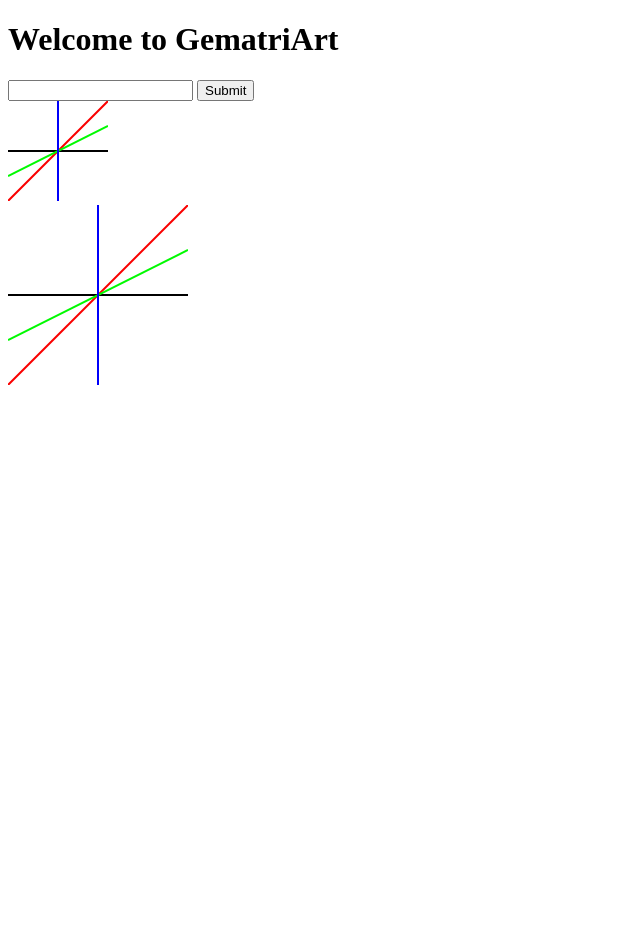
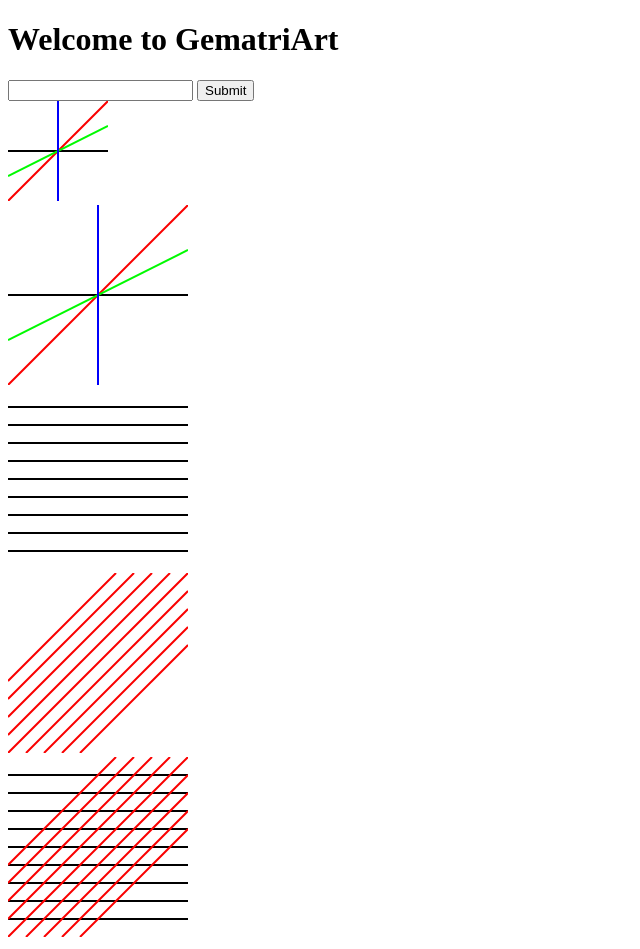
Before and after one commit to SammySteiner/gematri_art, a plain HTML site: page index.html in a window 1280 px wide. Shown: the whole page, without its empty margins (0-640 px from the left). Before the commit the page ends 800 px from the top, so only its background shows below. Drawn offline with Linux system fonts and the light colour scheme.

Commit message:
cleaned up some code in index.js and played around with lines in index.html to map out the math for index.js

```diff
--- a/index.html
+++ b/index.html
@@ -30,6 +30,56 @@
       </svg>
     </div>
 
+    <div id="artss">
+      <svg width="180" height="180">
+        <line x1="0" y1="90" x2="180" y2="90" style="stroke:rgb(0,0,0);stroke-width:2"/>
+        <line x1="0" y1="72" x2="180" y2="72" style="stroke:rgb(0,0,0);stroke-width:2"/>
+        <line x1="0" y1="54" x2="180" y2="54" style="stroke:rgb(0,0,0);stroke-width:2"/>
+        <line x1="0" y1="36" x2="180" y2="36" style="stroke:rgb(0,0,0);stroke-width:2"/>
+        <line x1="0" y1="18" x2="180" y2="18" style="stroke:rgb(0,0,0);stroke-width:2"/>
+        <line x1="0" y1="108" x2="180" y2="108" style="stroke:rgb(0,0,0);stroke-width:2"/>
+        <line x1="0" y1="126" x2="180" y2="126" style="stroke:rgb(0,0,0);stroke-width:2"/>
+        <line x1="0" y1="144" x2="180" y2="144" style="stroke:rgb(0,0,0);stroke-width:2"/>
+        <line x1="0" y1="162" x2="180" y2="162" style="stroke:rgb(0,0,0);stroke-width:2"/>
+      </svg>
+    </div>
+    <div id="artsss">
+      <svg width="180" height="180">
+        <line x1="0" y1="180" x2="180" y2="0" style="stroke:rgb(250,0,0);stroke-width:2"/>
+        <line x1="18" y1="180" x2="180" y2="18" style="stroke:rgb(250,0,0);stroke-width:2"/>
+        <line x1="36" y1="180" x2="180" y2="36" style="stroke:rgb(250,0,0);stroke-width:2"/>
+        <line x1="54" y1="180" x2="180" y2="54" style="stroke:rgb(250,0,0);stroke-width:2"/>
+        <line x1="72" y1="180" x2="180" y2="72" style="stroke:rgb(250,0,0);stroke-width:2"/>
+        <line x1="0" y1="162" x2="162" y2="0" style="stroke:rgb(250,0,0);stroke-width:2"/>
+        <line x1="0" y1="144" x2="144" y2="0" style="stroke:rgb(250,0,0);stroke-width:2"/>
+        <line x1="0" y1="126" x2="126" y2="0" style="stroke:rgb(250,0,0);stroke-width:2"/>
+        <line x1="0" y1="108" x2="108" y2="0" style="stroke:rgb(250,0,0);stroke-width:2"/>
+      </svg>
+    </div>
+
+    <div id="artss">
+      <svg width="180" height="180">
+        <line x1="0" y1="90" x2="180" y2="90" style="stroke:rgb(0,0,0);stroke-width:2"/>
+        <line x1="0" y1="72" x2="180" y2="72" style="stroke:rgb(0,0,0);stroke-width:2"/>
+        <line x1="0" y1="54" x2="180" y2="54" style="stroke:rgb(0,0,0);stroke-width:2"/>
+        <line x1="0" y1="36" x2="180" y2="36" style="stroke:rgb(0,0,0);stroke-width:2"/>
+        <line x1="0" y1="18" x2="180" y2="18" style="stroke:rgb(0,0,0);stroke-width:2"/>
+        <line x1="0" y1="108" x2="180" y2="108" style="stroke:rgb(0,0,0);stroke-width:2"/>
+        <line x1="0" y1="126" x2="180" y2="126" style="stroke:rgb(0,0,0);stroke-width:2"/>
+        <line x1="0" y1="144" x2="180" y2="144" style="stroke:rgb(0,0,0);stroke-width:2"/>
+        <line x1="0" y1="162" x2="180" y2="162" style="stroke:rgb(0,0,0);stroke-width:2"/>
+        <line x1="0" y1="180" x2="180" y2="0" style="stroke:rgb(250,0,0);stroke-width:2"/>
+        <line x1="18" y1="180" x2="180" y2="18" style="stroke:rgb(250,0,0);stroke-width:2"/>
+        <line x1="36" y1="180" x2="180" y2="36" style="stroke:rgb(250,0,0);stroke-width:2"/>
+        <line x1="54" y1="180" x2="180" y2="54" style="stroke:rgb(250,0,0);stroke-width:2"/>
+        <line x1="72" y1="180" x2="180" y2="72" style="stroke:rgb(250,0,0);stroke-width:2"/>
+        <line x1="0" y1="162" x2="162" y2="0" style="stroke:rgb(250,0,0);stroke-width:2"/>
+        <line x1="0" y1="144" x2="144" y2="0" style="stroke:rgb(250,0,0);stroke-width:2"/>
+        <line x1="0" y1="126" x2="126" y2="0" style="stroke:rgb(250,0,0);stroke-width:2"/>
+        <line x1="0" y1="108" x2="108" y2="0" style="stroke:rgb(250,0,0);stroke-width:2"/>
+      </svg>
+    </div>
+
     <script src="index.js" charset="utf-8"></script>
   </body>
 </html>
--- a/index.js
+++ b/index.js
@@ -28,27 +28,30 @@
 function wordToCoords(word) {
   var angles = []
   var coords = []
+  var manyCoords = []
   for (var i = 0; i < word.length; i++) {
     angles.push(letterToAngle(word[i].toLowerCase()))
   }
   for (var i = 0; i < angles.length; i++) {
-    coords.push(angleToCoords(angles[i]))
+    coords.push(angleToCoord(angles[i]))
   }
-  return coords
+  for (var i = 0; i < coords.length; i++) {
+    manyCoords.push(singleCoordToManyCoords(coords[i], angles[i]))
+  }
+  return manyCoords
 }
 
 function letterToAngle(letter) {
   return (letter.charCodeAt(0) -96) * 6.88
 }
 
-function angleToCoords(angle, xMax = 180, yMax = 180) {
+function angleToCoord(angle, xMax = 180, yMax = 180) {
 
 }
 
-function singleCoordsToManyCoords(coords, number, xMax = 180, yMax = 180) {
+function singleCoordToManyCoords(coords, angle, number = 11, xMax = 180, yMax = 180) {
 
 }
-
 
 function findMidpoint(xMax = 180, yMax = 180) {
   var x = xMax/2
@@ -57,9 +60,9 @@
 }
 
 function coordsToLines(coords) {
-  var lines = []
+  var lines = ""
   for (var i = 0; i < coords.length; i++) {
-    lines.push(coordToLine(coords[i]))
+    lines += coordToLine(coords[i])
   }
   return lines
 }
```
